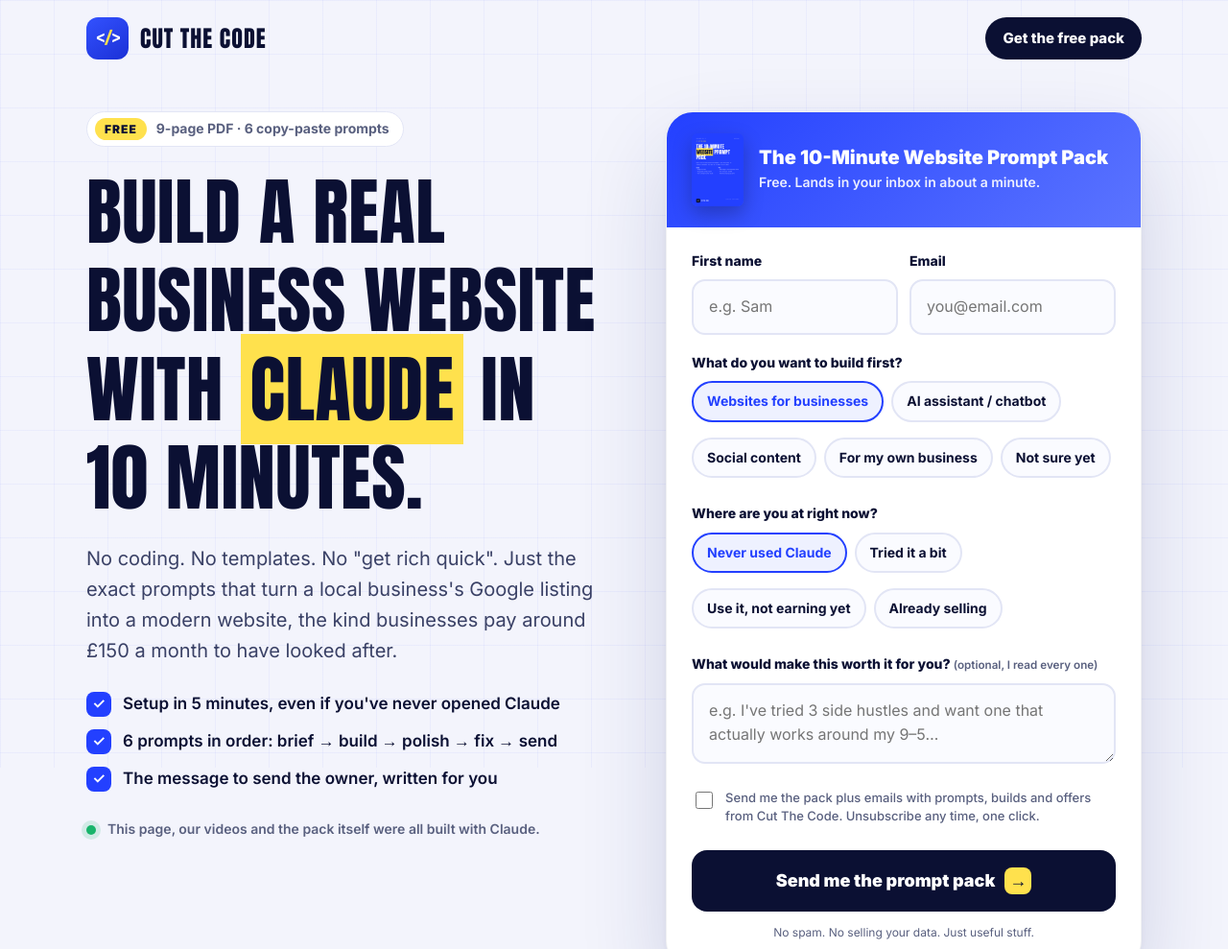
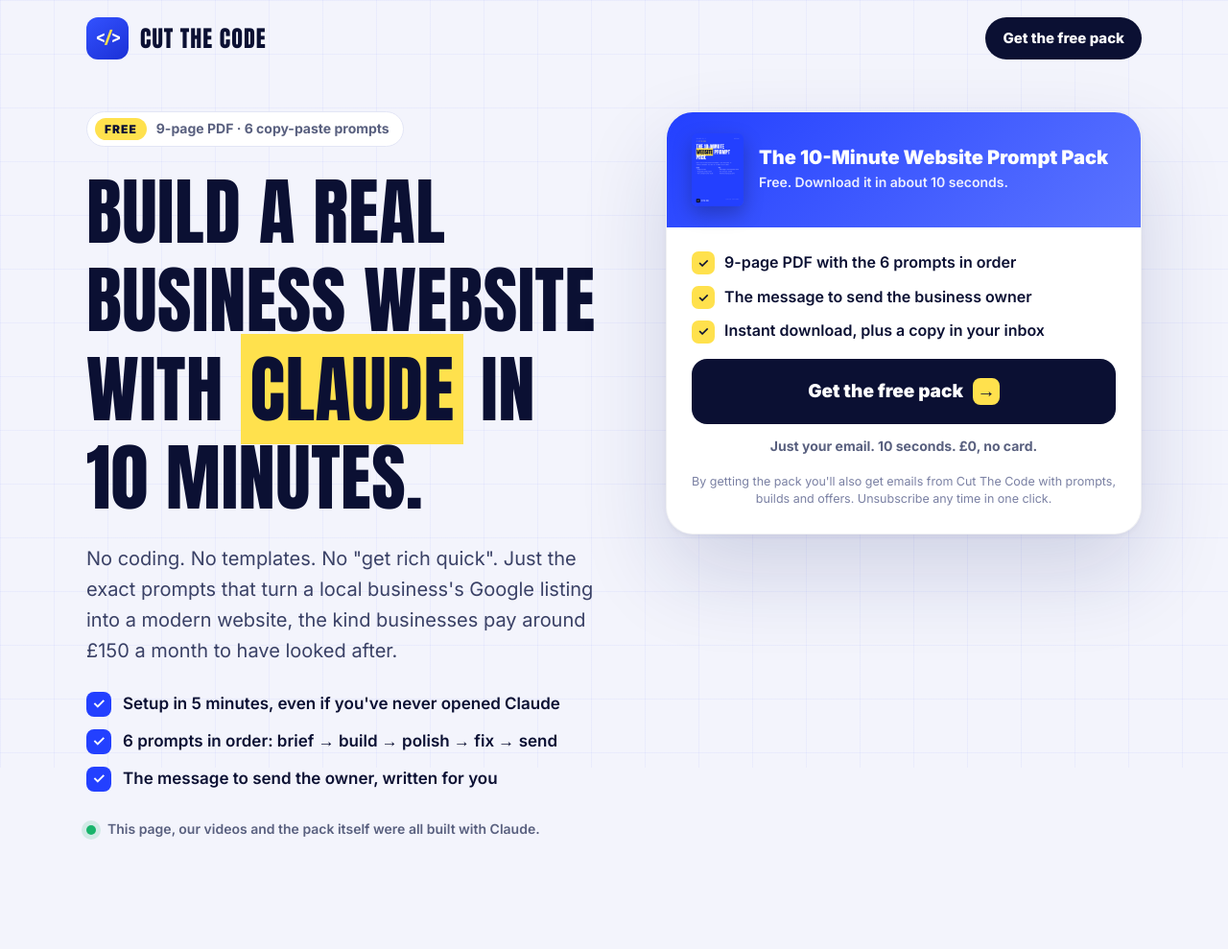
Before and after one commit to emadk4917-dev/cutthecode, a plain HTML site: page index.html in a window 1280 px wide. Shown: the top 989 px of the page at 96% size. Drawn offline with Linux system fonts and the light colour scheme.

Commit message:
One-click Whop sign-up

```diff
--- a/index.html
+++ b/index.html
@@ -12,7 +12,7 @@
 <link rel="preconnect" href="https://fonts.googleapis.com"><link rel="preconnect" href="https://fonts.gstatic.com" crossorigin>
 <link rel="stylesheet" href="https://fonts.googleapis.com/css2?family=Anton&family=Inter:wght@400;500;600;700;800;900&family=JetBrains+Mono:wght@600;800&display=swap">
 <style>
-/* ---------- CONFIG: set KIT_FORM_ID in the script at the bottom ---------- */
+
 :root{--cobalt:#2340FF;--cobalt2:#5B74FF;--ink:#0B1033;--deep:#070A22;--paper:#F5F6FF;--bg:#F3F4FC;--marker:#FFE14D;--muted:#59607F;--line:#E2E5F5;--green:#18B46B;--red:#FF4D5E}
 *{box-sizing:border-box}
 html{scroll-behavior:smooth}
@@ -40,6 +40,14 @@ h1 mark{background:var(--marker);color:var(--ink);padding:0 .12em;box-decoration
 .points i{flex:none;width:26px;height:26px;border-radius:8px;background:var(--cobalt);color:#fff;font-style:normal;font-size:15px;display:flex;align-items:center;justify-content:center;margin-top:1px}
 .proof{display:flex;align-items:center;gap:12px;margin-top:28px;font-size:14px;color:var(--muted);font-weight:600}
 .proof .dot{width:10px;height:10px;border-radius:50%;background:var(--green);box-shadow:0 0 0 5px rgba(24,180,107,.15)}
+.getbox{padding:24px 26px 26px;display:grid;gap:16px}
+.inside{list-style:none;margin:0;padding:0;display:grid;gap:10px;font-weight:600;font-size:16px}
+.inside i{font-style:normal;display:inline-flex;width:24px;height:24px;border-radius:7px;background:var(--marker);color:var(--ink);align-items:center;justify-content:center;font-weight:900;margin-right:10px;font-size:13px}
+.getbtn{font-weight:900;font-size:19px;border-radius:16px;padding:19px;background:var(--ink);color:#fff;text-decoration:none;display:flex;align-items:center;justify-content:center;gap:10px;transition:transform .1s,background .15s}
+.getbtn:hover{background:#151C4D}.getbtn:active{transform:scale(.98)}
+.getbtn .arr{background:var(--marker);color:var(--ink);border-radius:8px;width:28px;height:28px;display:inline-flex;align-items:center;justify-content:center}
+.getbox .fine{margin:-4px 0 0;text-align:center;font-weight:700;font-size:14px;color:var(--muted,#59607F)}
+.consentnote{margin:0;font-size:12.5px;line-height:1.5;color:#7A80A3;text-align:center}
 /* form card */
 .formcard{background:#fff;border-radius:28px;box-shadow:0 40px 90px rgba(25,35,110,.16),0 2px 6px rgba(25,35,110,.06);border:1px solid rgba(11,16,51,.06);overflow:hidden;position:relative}
 .formcard .top{background:linear-gradient(135deg,var(--cobalt),var(--cobalt2));color:#fff;padding:22px 26px;display:flex;align-items:center;gap:16px}
@@ -110,7 +118,7 @@ footer{padding-block:40px 60px;border-top:1px solid var(--line);font-size:13px;c
 </head>
 <body>
 <div class="wrap">
-  <nav><a class="logo" href="#"><div class="mk">&lt;<b>/</b>&gt;</div><span>Cut The Code</span></a><a class="navcta" href="#get">Get the free pack</a></nav>
+  <nav><a class="logo" href="#"><div class="mk">&lt;<b>/</b>&gt;</div><span>Cut The Code</span></a><a class="navcta" href="https://whop.com/checkout/plan_NmtkUra7t72t6">Get the free pack</a></nav>
 
   <div class="hero" id="get">
     <div>
@@ -126,45 +134,16 @@ footer{padding-block:40px 60px;border-top:1px solid var(--line);font-size:13px;c
     </div>
 
     <div class="formcard" aria-live="polite">
-      <div class="top"><div class="pdf" role="img" aria-label="The 10-Minute Website Prompt Pack cover"></div><div><h2>The 10-Minute Website Prompt Pack</h2><p>Free. Lands in your inbox in about a minute.</p></div></div>
-      <form id="leadform" novalidate>
-        <div class="row2">
-          <div><label for="fname">First name</label><input id="fname" name="first_name" type="text" autocomplete="given-name" required placeholder="e.g. Sam"></div>
-          <div><label for="email">Email</label><input id="email" name="email_address" type="email" autocomplete="email" required placeholder="you@email.com"></div>
-        </div>
-        <div>
-          <div class="lbl">What do you want to build first?</div>
-          <div class="chips" role="radiogroup" aria-label="What do you want to build first?">
-            <label class="chip"><input type="radio" name="goal" value="Websites for local businesses" checked><span>Websites for businesses</span></label>
-            <label class="chip"><input type="radio" name="goal" value="AI assistant or chatbot"><span>AI assistant / chatbot</span></label>
-            <label class="chip"><input type="radio" name="goal" value="Content for social media"><span>Social content</span></label>
-            <label class="chip"><input type="radio" name="goal" value="Something for my own business"><span>For my own business</span></label>
-            <label class="chip"><input type="radio" name="goal" value="Not sure yet"><span>Not sure yet</span></label>
-          </div>
-        </div>
-        <div>
-          <div class="lbl">Where are you at right now?</div>
-          <div class="chips" role="radiogroup" aria-label="Where are you at right now?">
-            <label class="chip"><input type="radio" name="stage" value="Never used Claude" checked><span>Never used Claude</span></label>
-            <label class="chip"><input type="radio" name="stage" value="Tried it a bit"><span>Tried it a bit</span></label>
-            <label class="chip"><input type="radio" name="stage" value="Use it but not making money"><span>Use it, not earning yet</span></label>
-            <label class="chip"><input type="radio" name="stage" value="Already selling services"><span>Already selling</span></label>
-          </div>
-        </div>
-        <div>
-          <label for="why">What would make this worth it for you? <small>(optional, I read every one)</small></label>
-          <textarea id="why" name="why" placeholder="e.g. I've tried 3 side hustles and want one that actually works around my 9–5…"></textarea>
-        </div>
-        <label class="consent"><input id="consent" type="checkbox" required><span>Send me the pack plus emails with prompts, builds and offers from Cut The Code. Unsubscribe any time, one click.</span></label>
-        <div class="err" id="err">Please add your first name, a valid email and tick the box.</div>
-        <button type="submit" id="submit">Send me the prompt pack <span class="arr">→</span></button>
-        <p class="fine">No spam. No selling your data. Just useful stuff.</p>
-      </form>
-      <div class="done" id="done">
-        <div class="tick">✓</div>
-        <h3>Check your inbox, <span id="dname">friend</span></h3>
-        <p>The pack is on its way (check promotions if you can't see it). Can't wait? Grab it instantly here:</p>
-        <a class="btn" href="https://whop.com/checkout/plan_NmtkUra7t72t6" target="_blank" rel="noopener">Instant download →</a>
+      <div class="top"><div class="pdf" role="img" aria-label="The 10-Minute Website Prompt Pack cover"></div><div><h2>The 10-Minute Website Prompt Pack</h2><p>Free. Download it in about 10 seconds.</p></div></div>
+      <div class="getbox">
+        <ul class="inside">
+          <li><i>✓</i>9-page PDF with the 6 prompts in order</li>
+          <li><i>✓</i>The message to send the business owner</li>
+          <li><i>✓</i>Instant download, plus a copy in your inbox</li>
+        </ul>
+        <a class="getbtn" id="getbtn" href="https://whop.com/checkout/plan_NmtkUra7t72t6" rel="noopener">Get the free pack <span class="arr">→</span></a>
+        <p class="fine">Just your email. 10 seconds. £0, no card.</p>
+        <p class="consentnote">By getting the pack you'll also get emails from Cut The Code with prompts, builds and offers. Unsubscribe any time in one click.</p>
       </div>
     </div>
   </div>
@@ -215,25 +194,9 @@ footer{padding-block:40px 60px;border-top:1px solid var(--line);font-size:13px;c
 </div>
 
 <script>
-// ===== CONFIG: ActiveCampaign form "Landing page" (list: Cut The Code, tag: source-landing-page) =====
-const AC_ACTION = "https://crentstocks.activehosted.com/proc.php";
-const AC_FORM_ID = "1";
-const AC_FIELDS = { build_goal: "field[2]", stage: "field[3]", why: "field[4]" };
-const INSTANT_LINK = "https://whop.com/checkout/plan_NmtkUra7t72t6";
-// ============================================================================================
-const f=document.getElementById('leadform'),err=document.getElementById('err'),btn=document.getElementById('submit');
-f.addEventListener('submit',async e=>{
-  e.preventDefault();
-  const name=f.first_name.value.trim(),email=f.email_address.value.trim();
-  if(!name||!/^[^\s@]+@[^\s@]+\.[^\s@]+$/.test(email)||!document.getElementById('consent').checked){err.style.display='block';return}
-  err.style.display='none';btn.disabled=true;btn.firstChild.textContent='Sending… ';
-  const body=new URLSearchParams({u:AC_FORM_ID,f:AC_FORM_ID,s:'',c:'0',m:'0',act:'sub',v:'2',firstname:name,email:email});
-  body.append(AC_FIELDS.build_goal,f.goal.value);body.append(AC_FIELDS.stage,f.stage.value);
-  if(f.why.value.trim())body.append(AC_FIELDS.why,f.why.value.trim());
-  try{await fetch(AC_ACTION,{method:'POST',body,mode:'no-cors'})}catch(_){ window.location.href=INSTANT_LINK; return }
-  document.getElementById('dname').textContent=name;
-  f.style.display='none';document.getElementById('done').style.display='block';
-});
+// Free pack checkout on Whop (collects email, delivers the PDF, then syncs to ActiveCampaign).
+// Pass UTM/source through so we can see which video or page sent each signup.
+(function(){var q=location.search;var a=document.querySelectorAll('a[href*="whop.com/checkout"]');if(q)a.forEach(function(x){x.href+=(x.href.indexOf('?')<0?'?':'&')+q.slice(1)})})();
 </script>
 </body>
 </html>
```
